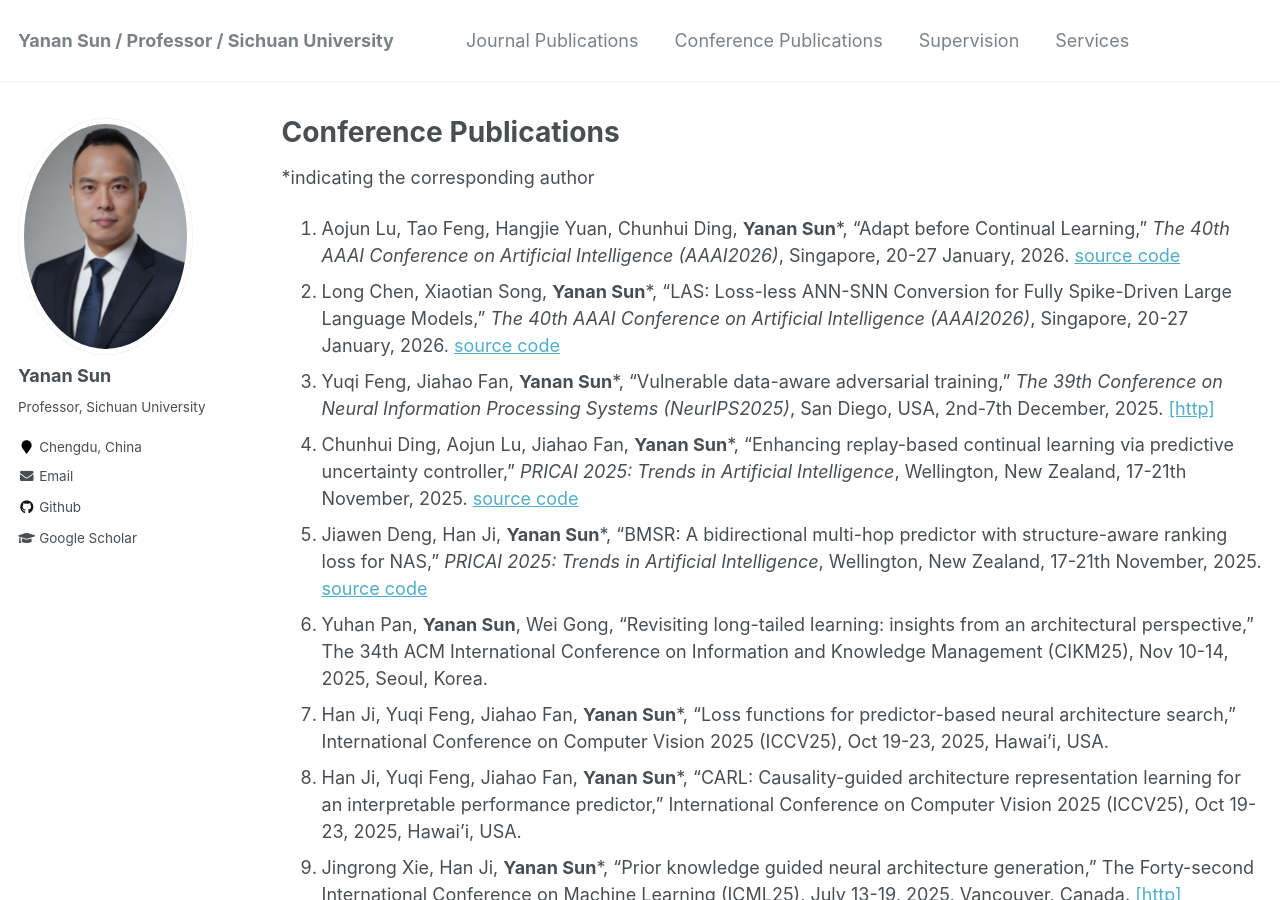
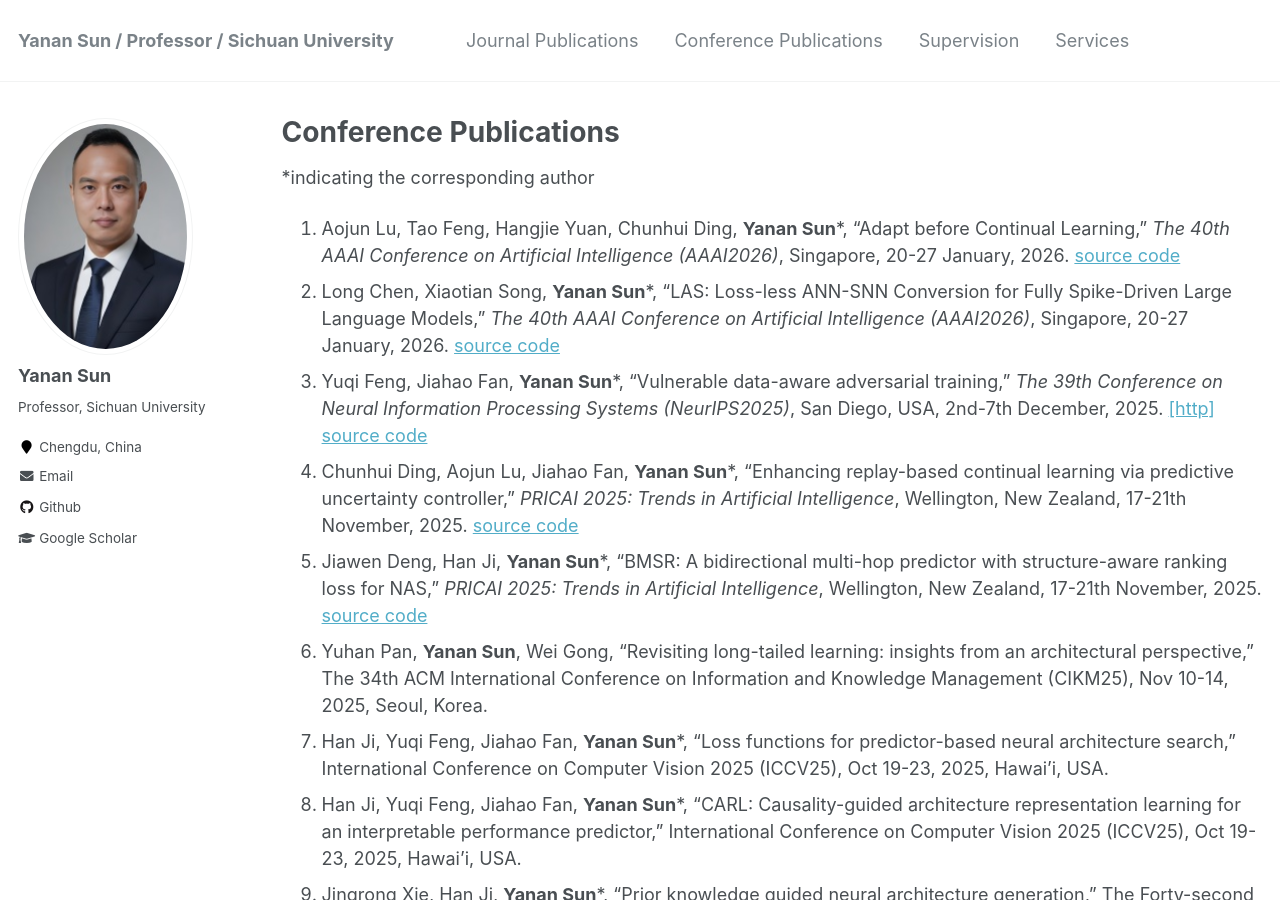
Before and after one commit to yn-sun/yn-sun.github.io, a Jekyll site: the page built from _pages/publications-c.md, in a window 1280 px wide and 900 px high. Built offline with Jekyll 4.4.1, drawn with Linux system fonts in a browser that asks for light colours; comment, search, counter and statistics services are not loaded.

Commit message:
Update publications-c.md

```diff
--- a/_pages/publications-c.md
+++ b/_pages/publications-c.md
@@ -8,7 +8,7 @@ author_profile: true
 
 1. Aojun Lu, Tao Feng, Hangjie Yuan, Chunhui Ding, **Yanan Sun***, "Adapt before Continual Learning," <i>The 40th AAAI Conference on Artificial Intelligence (AAAI2026)</i>, Singapore, 20-27 January, 2026. [source code](https://github.com/byyx666/ACL_code)
 2. Long Chen, Xiaotian Song, **Yanan Sun***, "LAS: Loss-less ANN-SNN Conversion for Fully Spike-Driven Large Language Models," <i>The 40th AAAI Conference on Artificial Intelligence (AAAI2026)</i>, Singapore, 20-27 January, 2026. [source code](https://github.com/lc783/LAS)
-3. Yuqi Feng, Jiahao Fan, **Yanan Sun***, "Vulnerable data-aware adversarial training," <i>The 39th Conference on Neural Information Processing Systems (NeurIPS2025)</i>, San Diego, USA, 2nd-7th December, 2025. [[http]](https://openreview.net/pdf?id=yrrU5YChQr)
+3. Yuqi Feng, Jiahao Fan, **Yanan Sun***, "Vulnerable data-aware adversarial training," <i>The 39th Conference on Neural Information Processing Systems (NeurIPS2025)</i>, San Diego, USA, 2nd-7th December, 2025. [[http]](https://openreview.net/pdf?id=yrrU5YChQr) [source code](https://github.com/fyqsama/VD-AT)
 4. Chunhui Ding, Aojun Lu, Jiahao Fan, **Yanan Sun***, "Enhancing replay-based continual learning via predictive uncertainty controller," <i>PRICAI 2025: Trends in Artificial Intelligence</i>, Wellington, New Zealand, 17-21th November, 2025. [source code](https://github.com/scudch9/PUC)
 5. Jiawen Deng, Han Ji, **Yanan Sun***, "BMSR: A bidirectional multi-hop predictor with structure-aware ranking loss for NAS," <i>PRICAI 2025: Trends in Artificial Intelligence</i>, Wellington, New Zealand, 17-21th November, 2025. [source code](https://github.com/Thorn-222/BMSR)
 6. Yuhan Pan, **Yanan Sun**, Wei Gong, "Revisiting long-tailed learning: insights from an architectural perspective," The 34th ACM International Conference on Information and Knowledge Management (CIKM25), Nov 10-14, 2025, Seoul, Korea.
```
